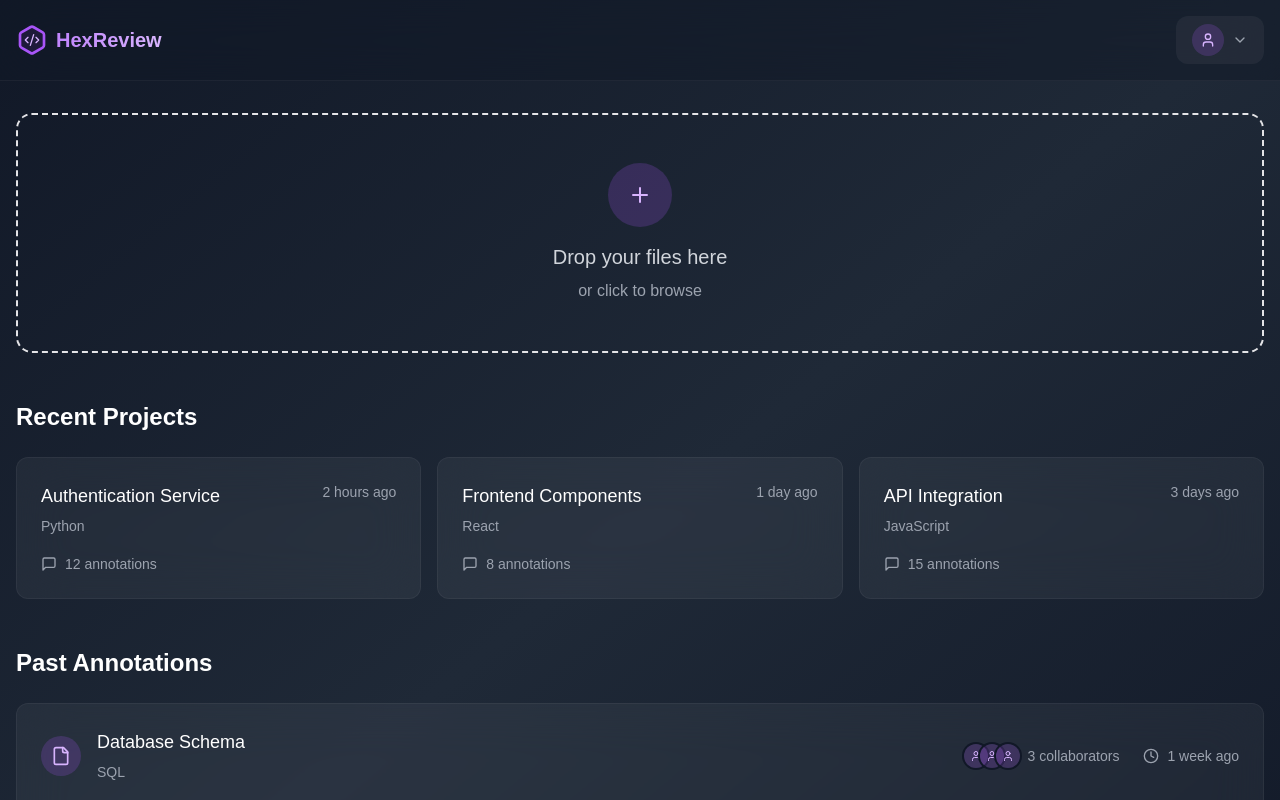
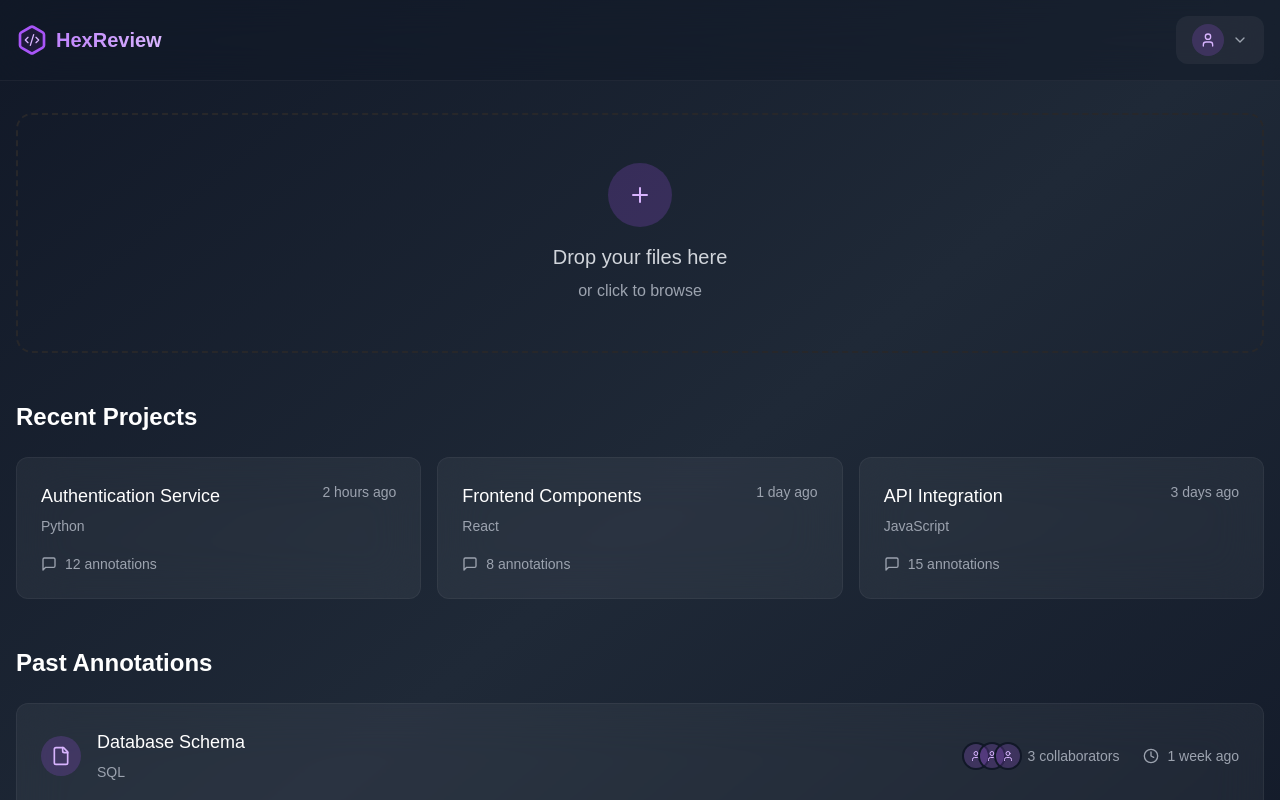
Before and after one commit to seasonedfish/hexreview, a Next.js app: page /home in a window 1280 px wide. Shown: the top 800 px of the page. Built offline with nearby package versions, Linux system fonts and the light colour scheme.

Commit message:
Use global dark mode

```diff
--- a/app/layout.tsx
+++ b/app/layout.tsx
@@ -1,6 +1,7 @@
 import type { Metadata } from "next";
 import localFont from "next/font/local";
 import "./globals.css";
+import { ThemeProvider } from "@/components/ui/theme-provider";
 
 const geistSans = localFont({
   src: "./fonts/GeistVF.woff",
@@ -25,11 +26,16 @@
 }>) {
   return (
     <html lang="en">
-      <body
-        className={`${geistSans.variable} ${geistMono.variable} antialiased h-full text-gray-400`}
+      <ThemeProvider
+        attribute="class"
+        defaultTheme="dark"
       >
-        {children}
-      </body>
+        <body
+          className={`${geistSans.variable} ${geistMono.variable} antialiased h-full text-gray-400`}
+        >
+          {children}
+        </body>
+      </ThemeProvider>
     </html>
   );
 }
--- /dev/null
+++ b/components/ui/theme-provider.tsx
@@ -0,0 +1,9 @@
+"use client"
+
+import * as React from "react"
+import { ThemeProvider as NextThemesProvider } from "next-themes"
+import { type ThemeProviderProps } from "next-themes/dist/types"
+
+export function ThemeProvider({ children, ...props }: ThemeProviderProps) {
+  return <NextThemesProvider {...props}>{children}</NextThemesProvider>
+}
--- a/package.json
+++ b/package.json
@@ -23,6 +23,7 @@
     "jszip": "^3.10.1",
     "lucide-react": "^0.453.0",
     "next": "^14.2.15",
+    "next-themes": "^0.3.0",
     "react": "^18.3.1",
     "react-dom": "^18",
     "react-dropzone": "^14.2.10",
```
Also changed, not shown: 1 other file (tests, documents, lock files or other folders).
